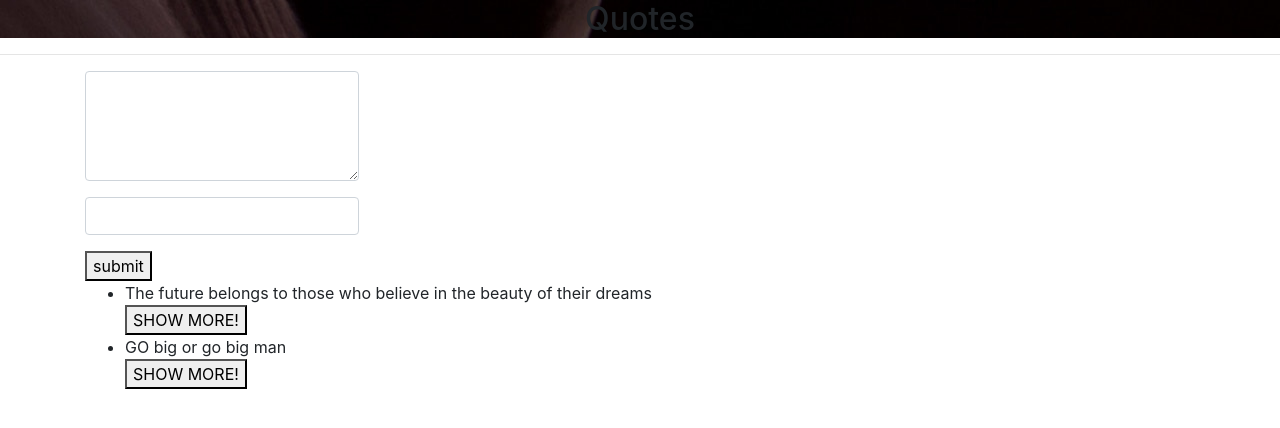
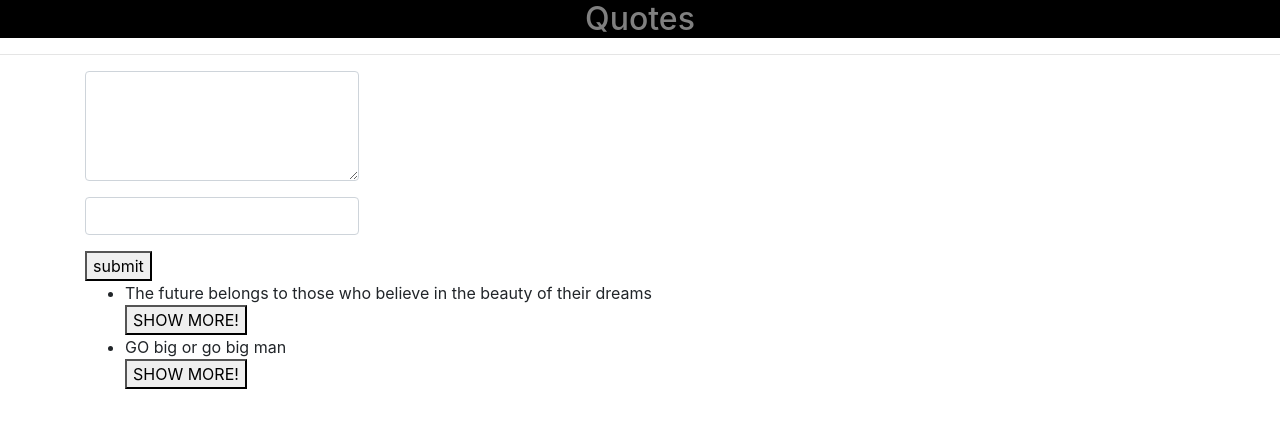
Before and after one commit to leskeylevy/Quotes, an Angular app: page / in a window 1280 px wide. Shown: the top 428 px of the page. Built offline with nearby package versions, Linux system fonts and the light colour scheme; what angular-font-awesome would draw is missing.

Commit message:
styling the header

```diff
--- a/src/app/quote-by/quote-by.component.html
+++ b/src/app/quote-by/quote-by.component.html
@@ -1,5 +1,7 @@
-<p>~{{quote.by}}~</p>
-<button (click)='quoteDelete(true)'> DELETE QUOTE</button>
-<button ng-click="count=count+1"><i class="far fa-thumbs-up"></i></button>
-<button ng-click="count=count-1"><i class="fas fa-thumbs-down"></i></button>
-  {{count}}
+<div class="container">
+  <p>~{{quote.by}}~</p>
+  <button (click)='quoteDelete(true)'> DELETE QUOTE</button>
+  <button ng-click="count=count+1">upvote</button>
+  <button ng-click="count=count-1">Downvote</button>
+    {{count}}
+</div>
--- a/src/app/quotes/quotes.component.css
+++ b/src/app/quotes/quotes.component.css
@@ -1,4 +1,5 @@
 #header{
   text-align: center;
-  background-image: url(src/assets/header.jpg);
+  background-color: black;
+  color: grey;
 }
```
